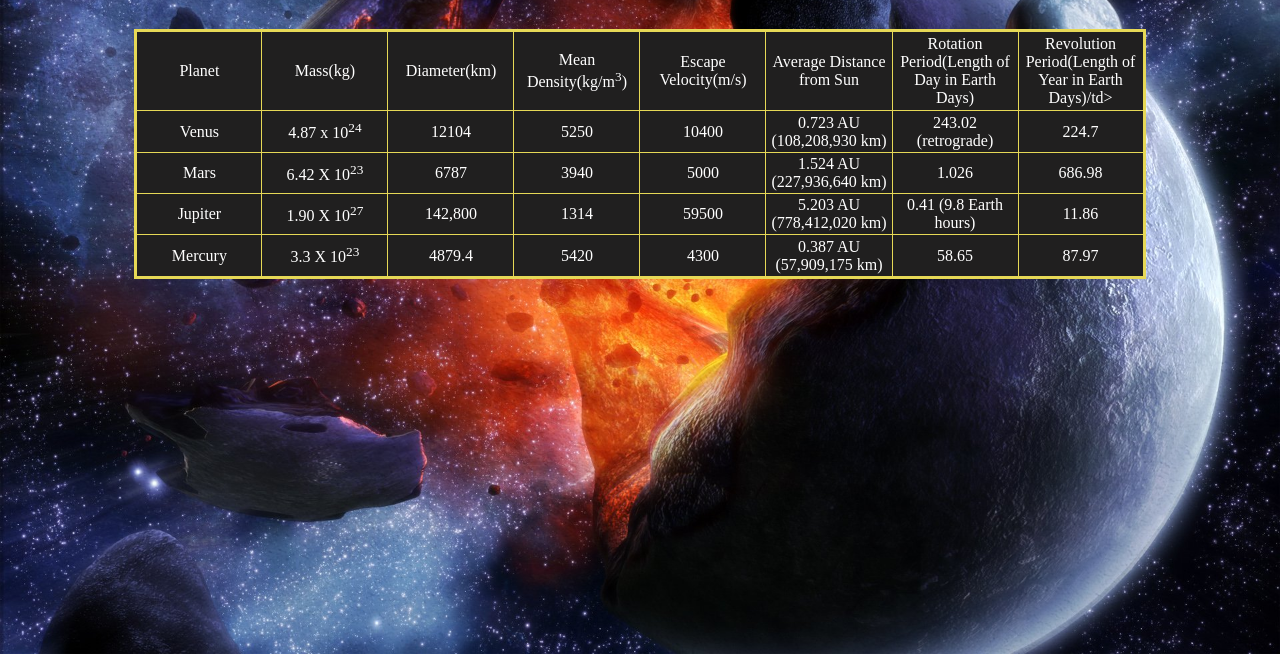
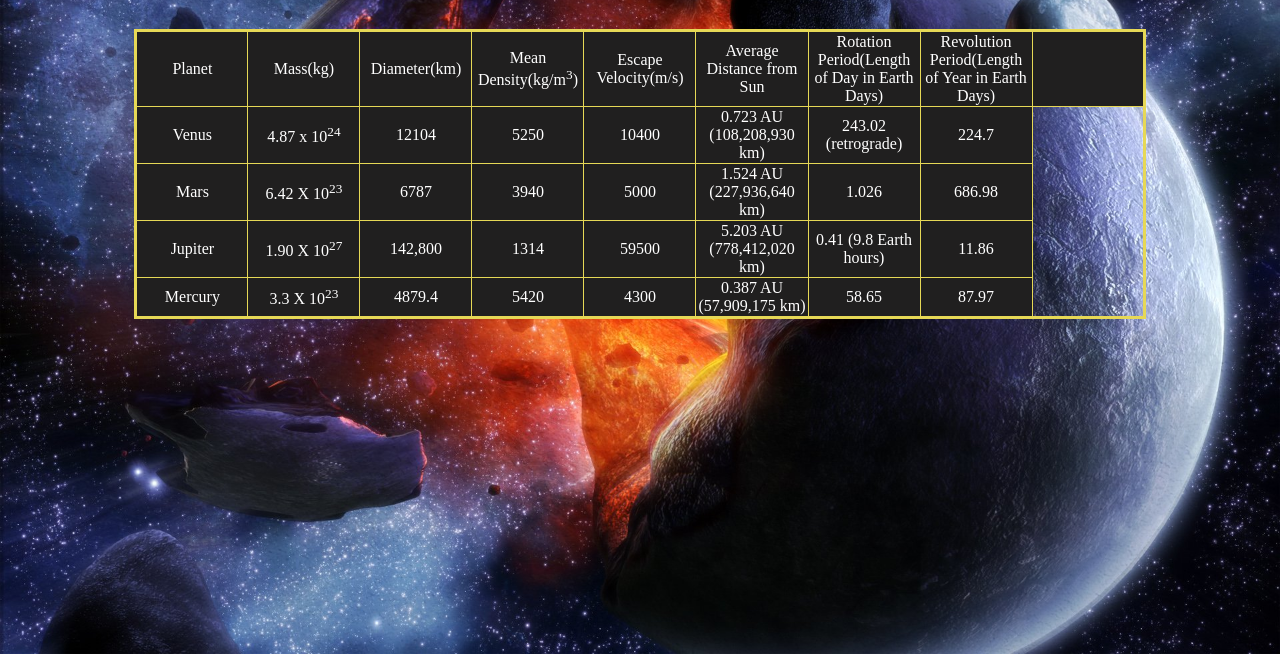
Before and after one commit to Rezekiel/Lab5, a plain HTML site: page index.html in a window 1280 px wide. Shown: the part 146-800 px from the top of the page. Drawn offline with Linux system fonts and the light colour scheme; a web font is replaced by a local one.

Commit message:
fixed unclosed <td> in Revolution Period html line

```diff
--- a/index.html
+++ b/index.html
@@ -20,7 +20,7 @@
         <td>Escape Velocity(m/s)</td>
         <td>Average Distance from Sun</td>
         <td>Rotation Period(Length of Day in Earth Days)</td>
-        <td>Revolution Period(Length of Year in Earth Days)/td>
+        <td>Revolution Period(Length of Year in Earth Days)<td>
       </tr>
       <tr class="rows">
         <td>Venus</td>
```
